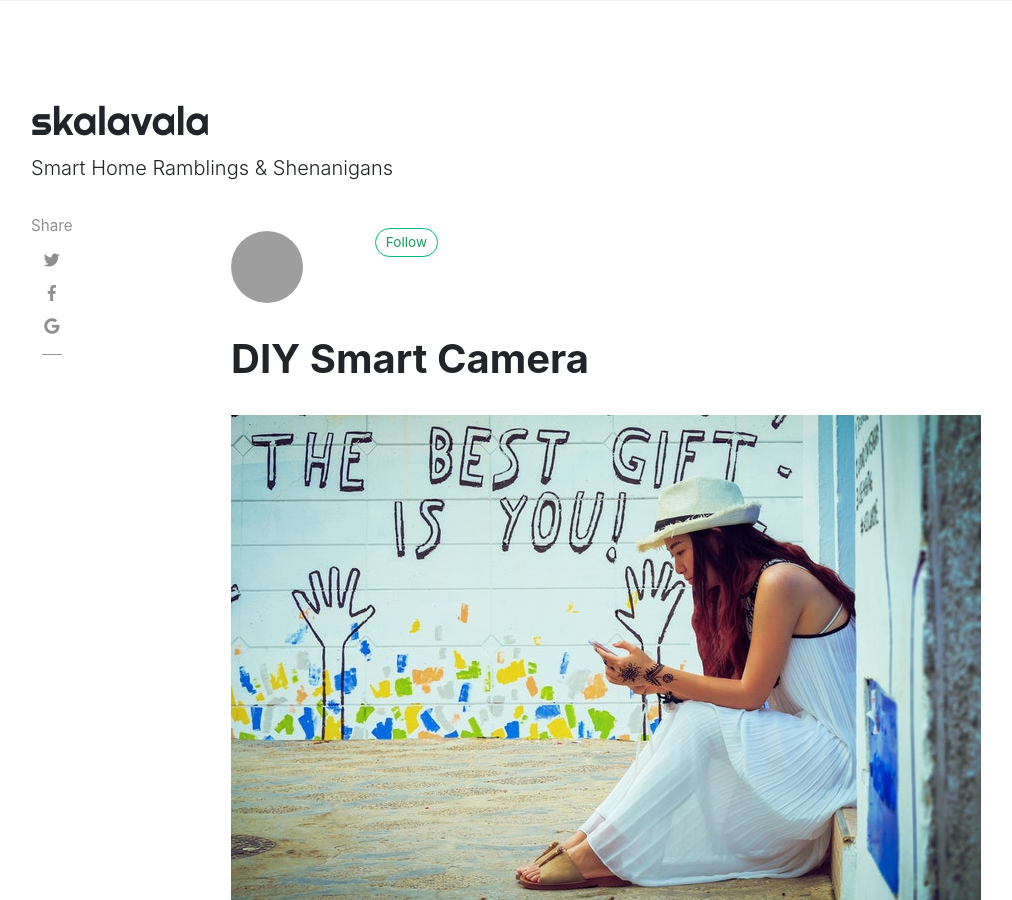
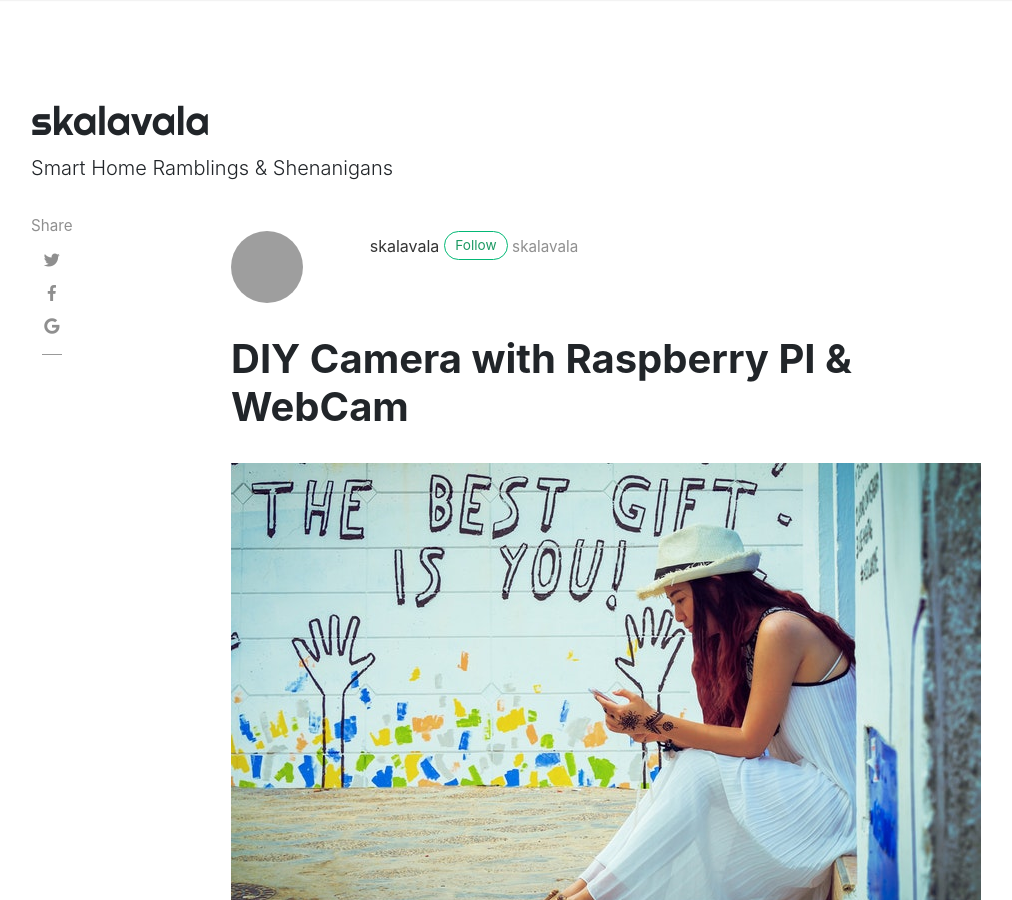
Before and after one commit to skalavala/skalavala.github.io, a Jekyll site: the page built from _posts/2018-01-11-diy-camera.md, in a window 1280 px wide and 900 px high. Shown: the whole window, without its empty margins (54-1066 px from the left). Built offline with Jekyll 4.4.1, drawn with Linux system fonts in a browser that asks for light colours; nearby versions of some CDN libraries; comment, search, counter and statistics services are not loaded; grey boxes are pictures that could not be loaded.

Commit message:
Update and rename 2018-01-11-quick-start-guide.md to 2018-01-11-diy-camera.md

```diff
--- a/_posts/2018-01-11-quick-start-guide.md
+++ b/_posts/2018-01-11-diy-camera.md
@@ -1,7 +1,7 @@
 ---
 layout: post
-title:  "DIY Smart Camera"
-author: sal
+title:  "DIY Camera with Raspberry PI & WebCam"
+author: skalavala
 categories: [ camera, diy, webcam, usbcam, homeassistant, motion, jpeg, binary_sensor, mqtt, raspberrypi, Rpi ]
 image: assets/images/12.jpg
 featured: true
```
